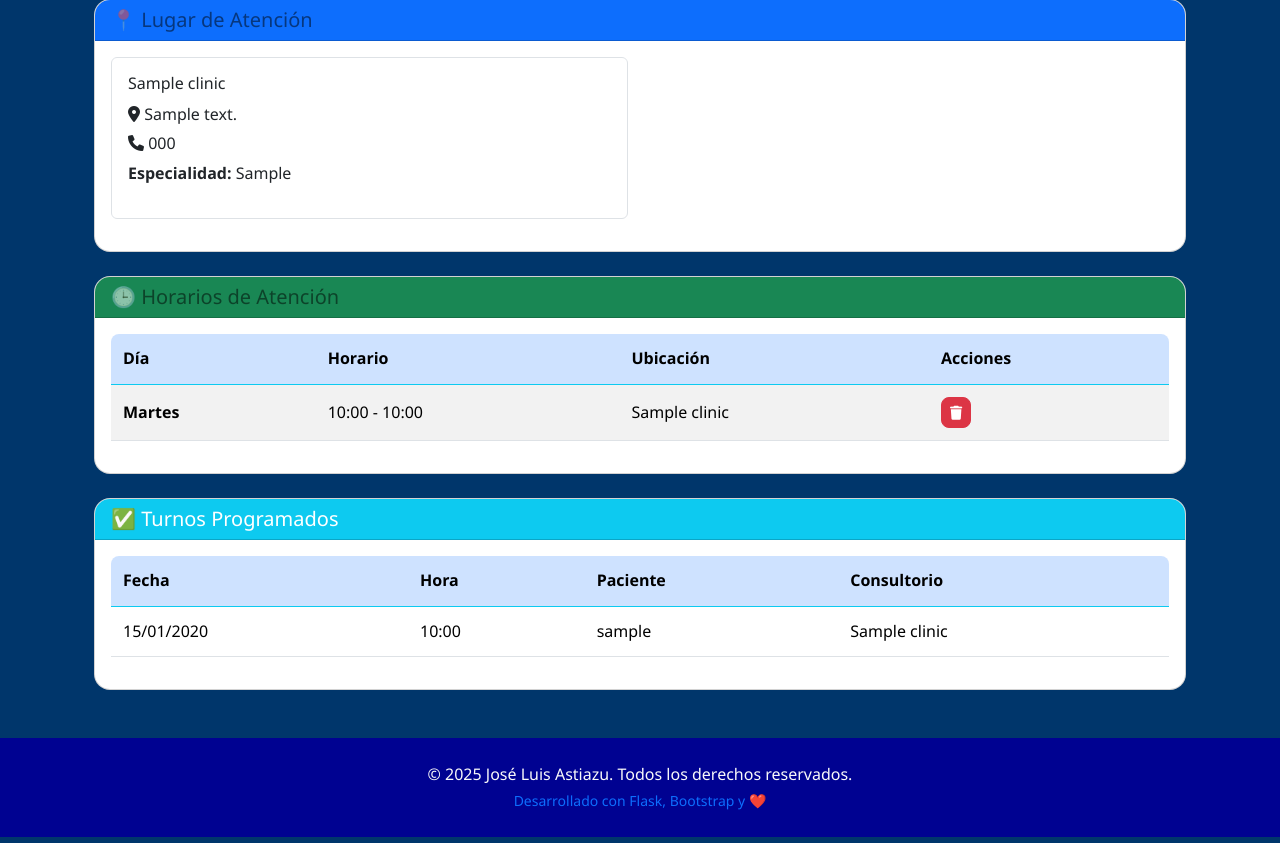
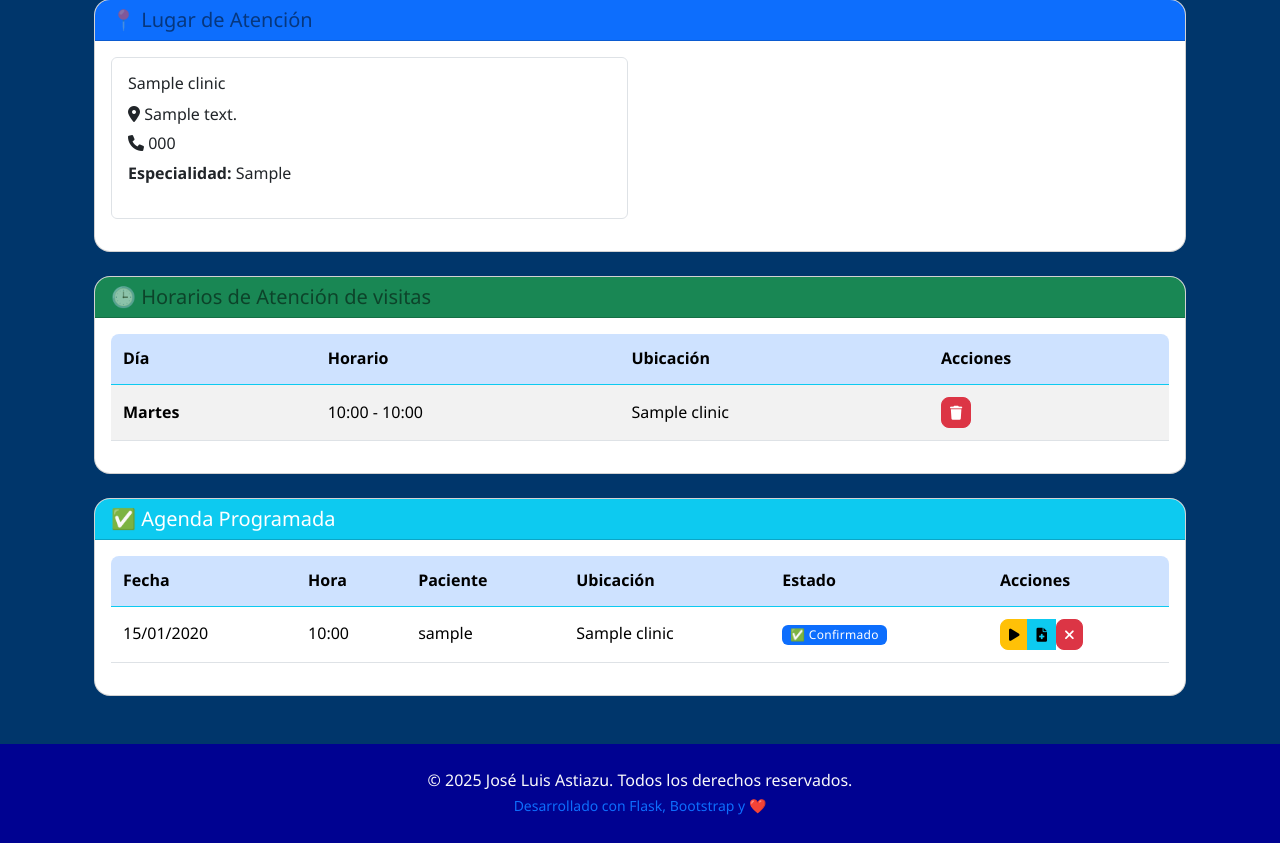
Before and after one commit to astiazu/bioforge-pro, a Flask app: page /mi-agenda in a window 1280 px wide. Shown: the part 191-1034 px from the top of the page. Run offline with Flask 3, Linux system fonts and the light colour scheme; a user stored in the database is signed in; tables that the repository leaves empty hold one stand-in row (values such as "Sample post").

Commit message:
Arreglo de agenda e historiales

```diff
--- a/app/routes.py
+++ b/app/routes.py
@@ -689,7 +689,7 @@ def view_note(note_id):
     else:
         is_subscriber = False
 
-    print(f"is_subscriber: {is_subscriber}")
+    #print(f"is_subscriber: {is_subscriber}")
 
     # ✅ Verificar permisos
     if note.status == NoteStatus.PUBLISHED:
@@ -1272,6 +1272,57 @@ def reservar_turno():
 def confirmacion_turno(appointment_id):
     appointment = Appointment.query.get_or_404(appointment_id)
     return render_template('confirmacion_turno.html', appointment=appointment)
+
+@routes.route('/turno/empezar/<int:appointment_id>')
+@login_required
+def empezar_turno(appointment_id):
+    if not current_user.is_professional:
+        flash('Acceso denegado', 'danger')
+        return redirect(url_for('routes.index'))
+
+    appointment = Appointment.query.get_or_404(appointment_id)
+    clinic = appointment.availability.clinic
+
+    if clinic.doctor_id != current_user.id:
+        flash('No puedes modificar este turno', 'danger')
+        return redirect(url_for('routes.mi_agenda'))
+
+    appointment.status = 'in_progress'
+    db.session.commit()
+    flash(f'🟢 Turno iniciado: {appointment.patient.username}', 'info')
+    return redirect(url_for('routes.mi_agenda'))
+
+
+@routes.route('/turno/finalizar/<int:appointment_id>')
+@login_required
+def finalizar_turno(appointment_id):
+    appointment = Appointment.query.get_or_404(appointment_id)
+    clinic = appointment.availability.clinic
+
+    if clinic.doctor_id != current_user.id:
+        flash('Acceso denegado', 'danger')
+        return redirect(url_for('routes.mi_agenda'))
+
+    appointment.status = 'completed'
+    db.session.commit()
+    flash(f'✅ Turno completado: {appointment.patient.username}', 'success')
+    return redirect(url_for('routes.mi_agenda'))
+
+
+@routes.route('/turno/cancelar/<int:appointment_id>', methods=['POST'])
+@login_required
+def cancelar_turno(appointment_id):
+    appointment = Appointment.query.get_or_404(appointment_id)
+    clinic = appointment.availability.clinic
+
+    if clinic.doctor_id != current_user.id:
+        flash('Acceso denegado', 'danger')
+        return redirect(url_for('routes.mi_agenda'))
+
+    appointment.status = 'cancelled'
+    db.session.commit()
+    flash(f'❌ Turno cancelado: {appointment.patient.username}', 'info')
+    return redirect(url_for('routes.mi_agenda'))
 
 @routes.route('/api/horarios/<int:doctor_id>/<int:clinic_id>/<string:fecha>')
 def api_horarios(doctor_id, clinic_id, fecha):
@@ -1387,6 +1438,33 @@ def nueva_nota(patient_id):
             return redirect(url_for('routes.historial_paciente', patient_id=patient_id))
     return render_template('nueva_nota.html', patient=patient)
 
+# @routes.route('/mi-agenda')
+# @login_required
+# def mi_agenda():
+#     if not current_user.is_professional:
+#         flash('Acceso denegado', 'danger')
+#         return redirect(url_for('routes.index'))
+
+#     clinics = Clinic.query.filter_by(doctor_id=current_user.id, is_active=True).all()
+#     schedules = Schedule.query.filter_by(doctor_id=current_user.id, is_active=True).all()
+
+#     appointments = db.session.query(Appointment, Availability, User)\
+#         .join(Availability).join(User, User.id == Appointment.patient_id)\
+#         .join(Clinic).filter(Clinic.doctor_id == current_user.id)\
+#         .order_by(Availability.date, Availability.time).all()
+
+#     days = {0: 'Lunes', 1: 'Martes', 2: 'Miércoles', 3: 'Jueves', 4: 'Viernes', 5: 'Sábado', 6: 'Domingo'}
+
+#     return render_template(
+#         'mi_agenda.html',
+#         clinics=clinics,
+#         schedules=schedules,
+#         appointments=appointments,
+#         days=days,
+#         bio_short=BIO_SHORT,
+#         bio_extended=BIO_EXTENDED
+#     )
+
 @routes.route('/mi-agenda')
 @login_required
 def mi_agenda():
@@ -1397,12 +1475,29 @@ def mi_agenda():
     clinics = Clinic.query.filter_by(doctor_id=current_user.id, is_active=True).all()
     schedules = Schedule.query.filter_by(doctor_id=current_user.id, is_active=True).all()
 
-    appointments = db.session.query(Appointment, Availability, User)\
-        .join(Availability).join(User, User.id == Appointment.patient_id)\
-        .join(Clinic).filter(Clinic.doctor_id == current_user.id)\
-        .order_by(Availability.date, Availability.time).all()
-
-    days = {0: 'Lunes', 1: 'Martes', 2: 'Miércoles', 3: 'Jueves', 4: 'Viernes', 5: 'Sábado', 6: 'Domingo'}
+    # ✅ Consulta optimizada con joins explícitos
+    try:
+        appointments = db.session.query(
+            Appointment,
+            Availability,
+            User  # paciente
+        ).select_from(Appointment)\
+         .join(Availability)\
+         .join(Clinic)\
+         .join(User, User.id == Appointment.patient_id)\
+         .filter(Clinic.doctor_id == current_user.id)\
+         .order_by(Availability.date, Availability.time)\
+         .all()
+
+    except Exception as e:
+        print(f"Error al obtener turnos: {e}")
+        flash('Hubo un problema al cargar los turnos.', 'warning')
+        appointments = []
+
+    days = {
+        0: 'Lunes', 1: 'Martes', 2: 'Miércoles',
+        3: 'Jueves', 4: 'Viernes', 5: 'Sábado', 6: 'Domingo'
+    }
 
     return render_template(
         'mi_agenda.html',
--- a/templates/mi_agenda.html
+++ b/templates/mi_agenda.html
@@ -40,7 +40,7 @@
     <!-- Agendas -->
     <div class="card mb-4">
         <div class="card-header bg-success text-black-50">
-            <h5 class="mb-0">🕒 Horarios de Atención</h5>
+            <h5 class="mb-0">🕒 Horarios de Atención de visitas</h5>
         </div>
         <div class="card-body">
             {% if schedules %}
@@ -82,7 +82,7 @@
     <!-- Turnos Programados -->
     <div class="card">
         <div class="card-header bg-info text-white">
-            <h5 class="mb-0">✅ Turnos Programados</h5>
+            <h5 class="mb-0">✅ Agenda Programada</h5>
         </div>
         <div class="card-body">
             {% if appointments %}
@@ -93,7 +93,9 @@
                                 <th>Fecha</th>
                                 <th>Hora</th>
                                 <th>Paciente</th>
-                                <th>Consultorio</th>
+                                <th>Ubicación</th>
+                                <th>Estado</th>
+                                <th>Acciones</th>
                             </tr>
                         </thead>
                         <tbody>
@@ -103,13 +105,72 @@
                                 <td>{{ avail.time.strftime('%H:%M') }}</td>
                                 <td>{{ patient.username }}</td>
                                 <td>{{ avail.clinic.name }}</td>
+
+                                <!-- Estado del turno -->
+                                <td>
+                                    <span class="
+                                        badge
+                                        {% if app.status == 'pending' %}bg-warning text-dark
+                                        {% elif app.status == 'confirmed' %}bg-primary
+                                        {% elif app.status == 'in_progress' %}bg-info
+                                        {% elif app.status == 'completed' %}bg-success
+                                        {% elif app.status == 'cancelled' %}bg-danger
+                                        {% else %}bg-secondary
+                                        {% endif %}
+                                    ">
+                                        {{ {
+                                            'pending': '⏳ Pendiente',
+                                            'confirmed': '✅ Confirmado',
+                                            'in_progress': '🔴 En consulta',
+                                            'completed': '✔️ Finalizado',
+                                            'cancelled': '❌ Cancelado'
+                                        }[app.status] }}
+                                    </span>
+                                </td>
+
+                                <!-- Acciones -->
+                                <td>
+                                    <div class="btn-group btn-group-sm">
+                                        <!-- Botón según estado -->
+                                        {% if app.status == 'confirmed' %}
+                                            <a href="{{ url_for('routes.empezar_turno', appointment_id=app.id) }}"
+                                            class="btn btn-warning btn-sm" title="Iniciar atención">
+                                                <i class="fas fa-play"></i>
+                                            </a>
+                                        {% elif app.status == 'in_progress' %}
+                                            <a href="{{ url_for('routes.finalizar_turno', appointment_id=app.id) }}"
+                                            class="btn btn-success btn-sm" title="Finalizar">
+                                                <i class="fas fa-check"></i>
+                                            </a>
+                                        {% endif %}
+
+                                        <!-- Historial del paciente -->
+                                        <a href="{{ url_for('routes.historial_paciente', patient_id=patient.id) }}"
+                                        class="btn btn-info btn-sm" title="Historial clínico">
+                                            <i class="fas fa-file-medical"></i>
+                                        </a>
+
+                                        <!-- Cancelar (solo si no está cancelado) -->
+                                        {% if app.status not in ['completed', 'cancelled'] %}
+                                        <form method="POST" action="{{ url_for('routes.cancelar_turno', appointment_id=app.id) }}"
+                                            onsubmit="return confirm('¿Cancelar este turno?')" class="d-inline">
+                                            <button type="submit" class="btn btn-danger btn-sm" title="Cancelar">
+                                                <i class="fas fa-times"></i>
+                                            </button>
+                                        </form>
+                                        {% endif %}
+                                    </div>
+                                </td>
                             </tr>
                             {% endfor %}
                         </tbody>
                     </table>
                 </div>
             {% else %}
-                <p class="text-muted">No tienes turnos programados.</p>
+                <div class="text-center text-muted py-3">
+                    <i class="fas fa-calendar-times fa-2x mb-2"></i>
+                    <p>No tienes Agenda de citas programada.</p>
+                </div>
             {% endif %}
         </div>
     </div>
```
Also changed, not shown: app/models.py (+6 -2 lines), templates/nuevo_consultorio.html (+4 -4 lines).
